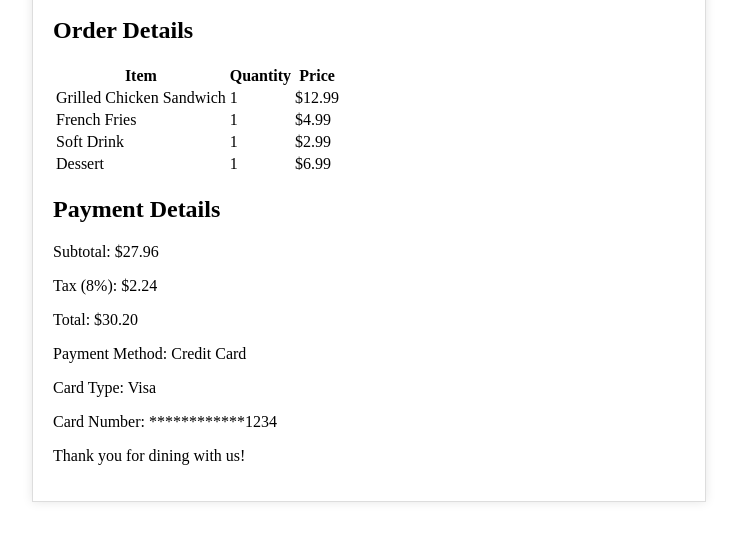
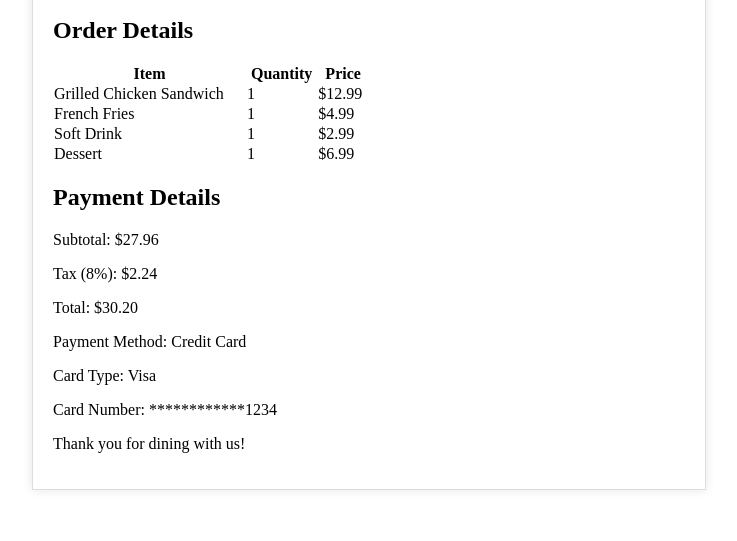
Before and after one commit to TEJASVI-BHOYATE/Ass-19, a plain HTML site: page index.html in a window 1280 px wide. Shown: the part 175-716 px from the top of the page, without its empty margins (271-1008 px from the left). Drawn offline with Linux system fonts and the light colour scheme.

Commit message:
table width added

```diff
--- a/index.html
+++ b/index.html
@@ -24,6 +24,10 @@ header h1 {
     margin-bottom: 10px;
 }
 
+.order-details table {
+    width: 50%;
+    border-collapse: collapse;
+}
 </style>
 <body>
     <div class="receipt">
```
